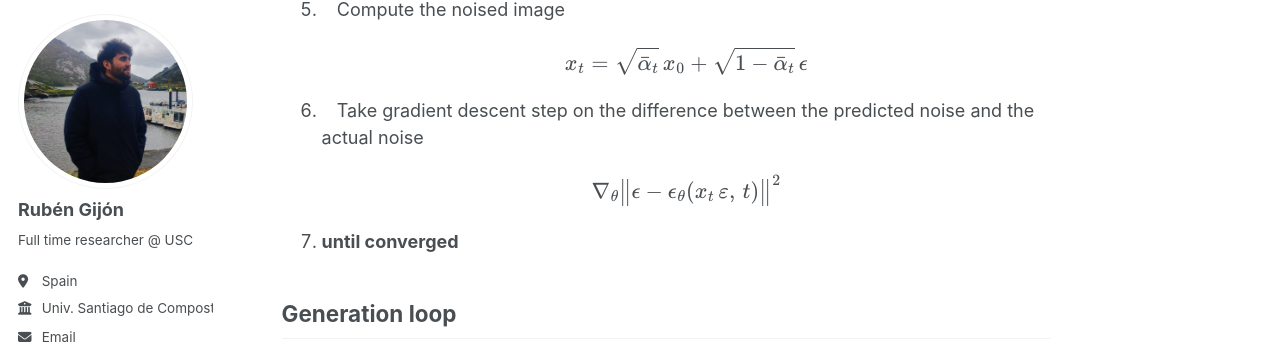
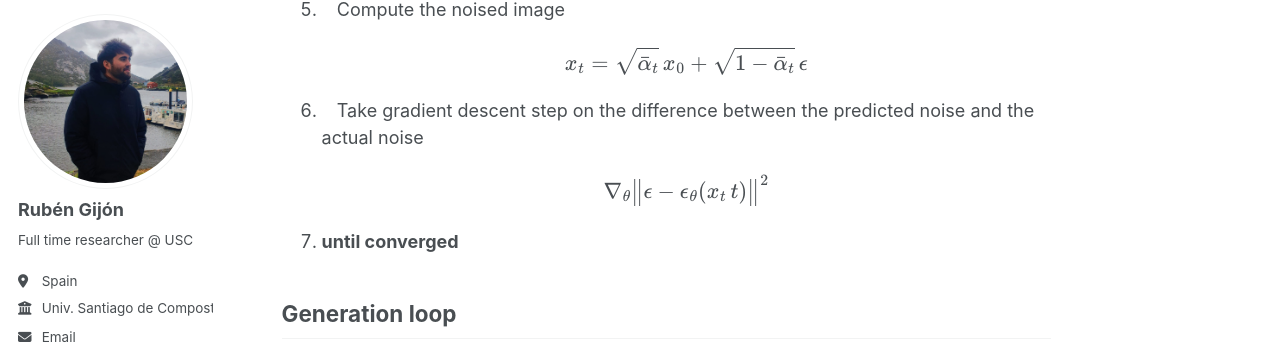
Before and after one commit to rubzip/rubzip.github.io, a Jekyll site: the page built from _posts/2025-08-01-diffusion.md, in a window 1280 px wide and 900 px high, scrolled down 11078 px. Shown: the part 85-444 px from the top of the window. Built offline with Jekyll 4.4.1, drawn with Linux system fonts in a browser that asks for light colours; some web fonts are replaced; a script that is not in the unit is left out.

Commit message:
Update 2025-08-01-diffusion.md

```diff
--- a/_posts/2025-08-01-diffusion.md
+++ b/_posts/2025-08-01-diffusion.md
@@ -342,7 +342,7 @@ The loss function is trained to be able to predict the noise that was added to a
    $$x_t = \sqrt{\bar{\alpha}_t}\,x_0 + \sqrt{1 - \bar{\alpha}_t}\,\epsilon$$
 7. &nbsp;&nbsp;&nbsp;Take gradient descent step on the difference between the predicted noise and the actual noise
 
-   $$\nabla_\theta \big\| \epsilon - \epsilon_\theta(x_t\,\varepsilon,\, t) \big\|^2$$
+   $$\nabla_\theta \big\| \epsilon - \epsilon_\theta(x_t\, t) \big\|^2$$
 8. **until converged**
 
 ## Generation loop
```
